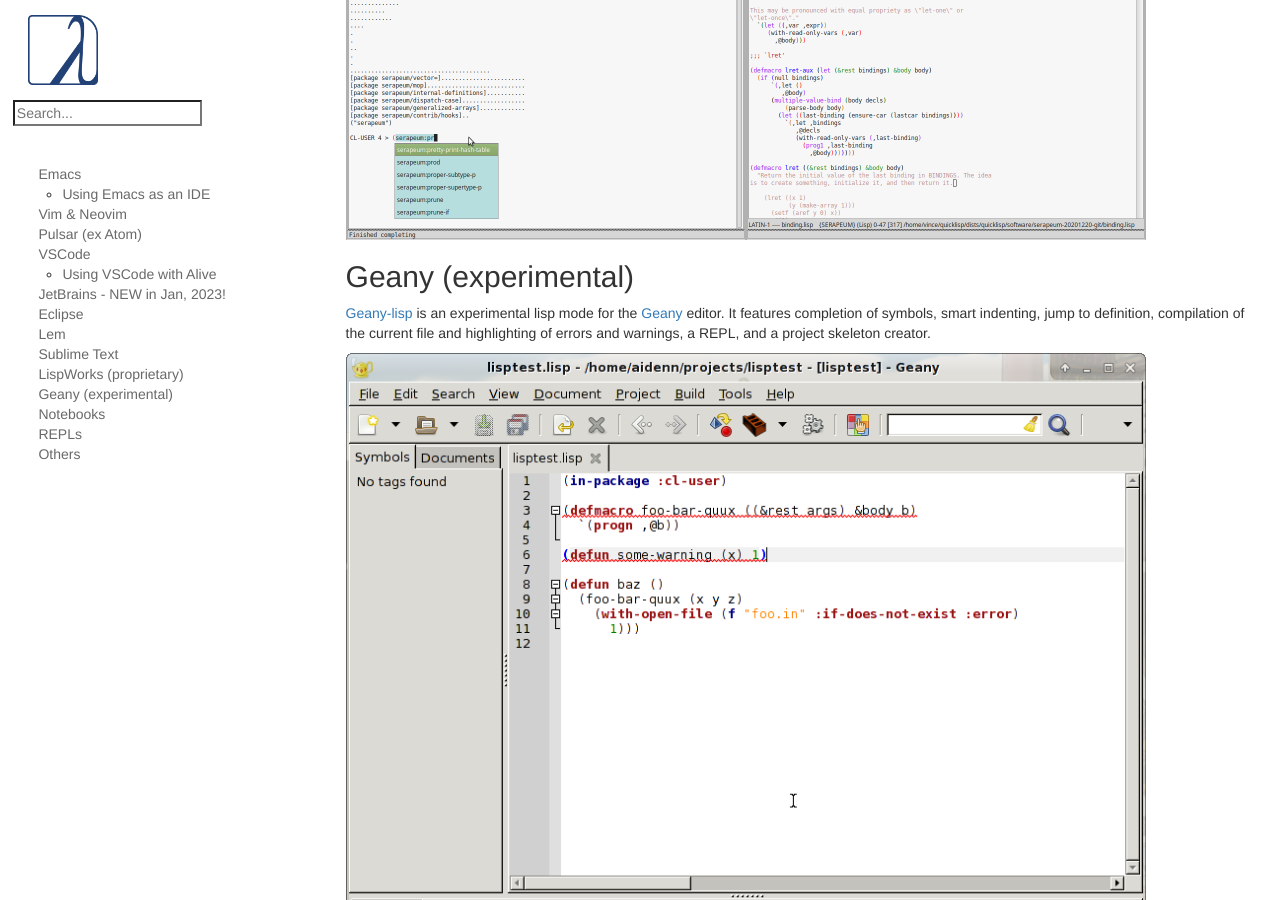
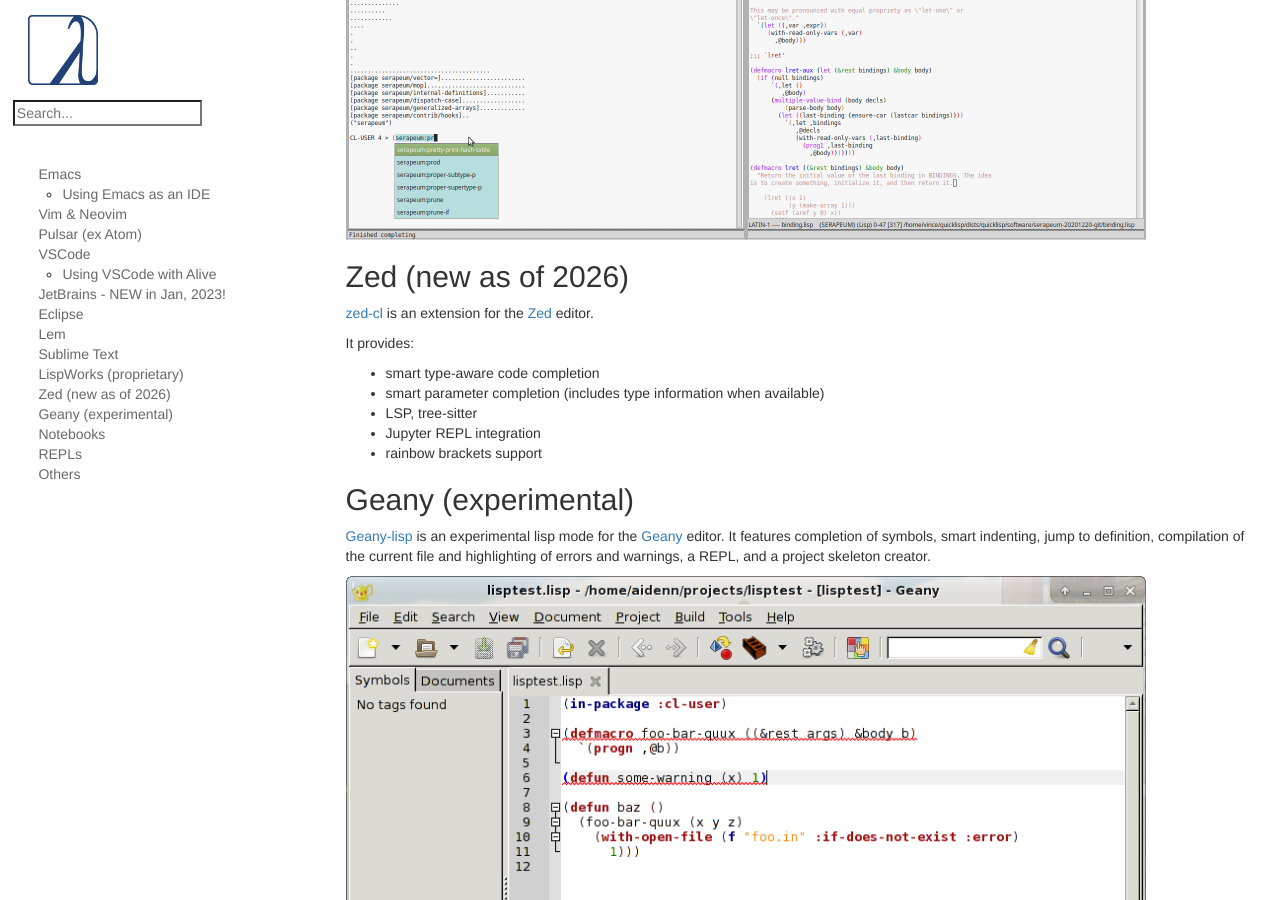
Before and after one commit to LispCookbook/cl-cookbook, a Jekyll site: the page built from editor-support.md, in a window 1280 px wide and 900 px high, scrolled down 8907 px. Built offline with Jekyll 4.4.1, drawn with Linux system fonts in a browser that asks for light colours.

Commit message:
editors: add Zed-cl

```diff
--- a/editor-support.md
+++ b/editor-support.md
@@ -277,6 +277,17 @@
 ![](assets/lispworks/two-sided-view.png)
    pdf-include-end -->
 
+## Zed (new as of 2026)
+
+[zed-cl](https://github.com/etyurkin/zed-cl) is an extension for the [Zed](https://zed.dev) editor.
+
+It provides:
+
+- smart type-aware code completion
+- smart parameter completion (includes type information when available)
+- LSP, tree-sitter
+- Jupyter REPL integration
+- rainbow brackets support
 
 ## Geany (experimental)
 
```
